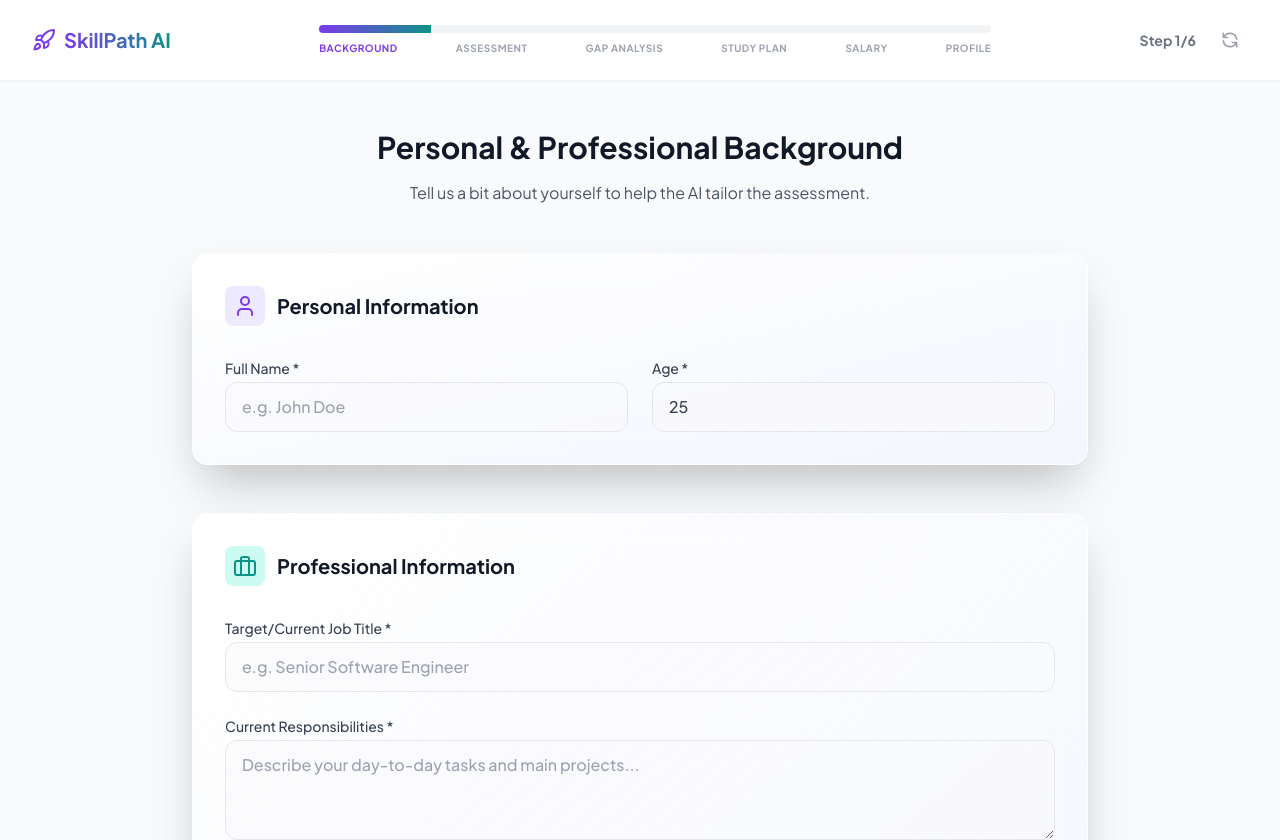
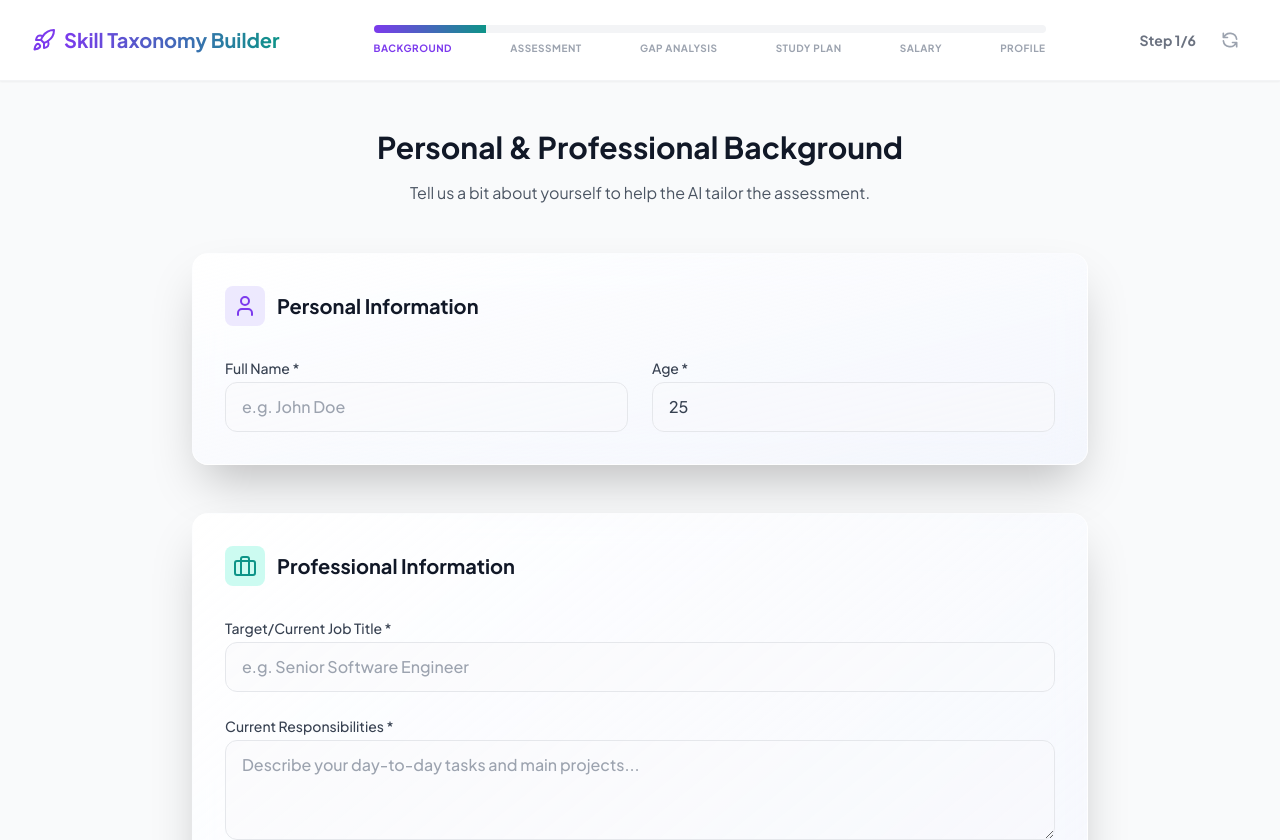
Before and after one commit to changzihong/Skills-Taxonomy-Builder, a React (Vite) app: page /assess in a window 1280 px wide. Shown: the top 840 px of the page. Built offline with nearby package versions, Linux system fonts and the light colour scheme; no server answers.

Commit message:
Updated AssessmentPage.tsx

```diff
--- a/src/pages/AssessmentPage.tsx
+++ b/src/pages/AssessmentPage.tsx
@@ -59,7 +59,7 @@ const AssessmentPage = () => {
                     <div className="h-20 flex items-center justify-between">
                         <Link to="/" className="flex items-center space-x-2">
                             <Rocket className="text-primary-600 w-6 h-6" />
-                            <span className="text-xl font-bold font-heading gradient-text hidden sm:block">SkillPath AI</span>
+                            <span className="text-xl font-bold font-heading gradient-text hidden sm:block">Skill Taxonomy Builder</span>
                         </Link>
 
                         <div className="flex-1 max-w-2xl mx-8 hidden md:block">
```
